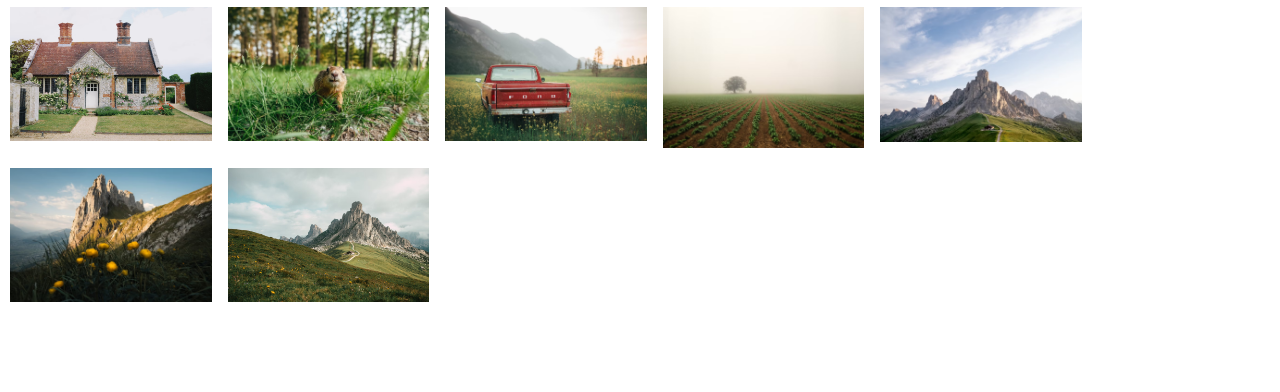
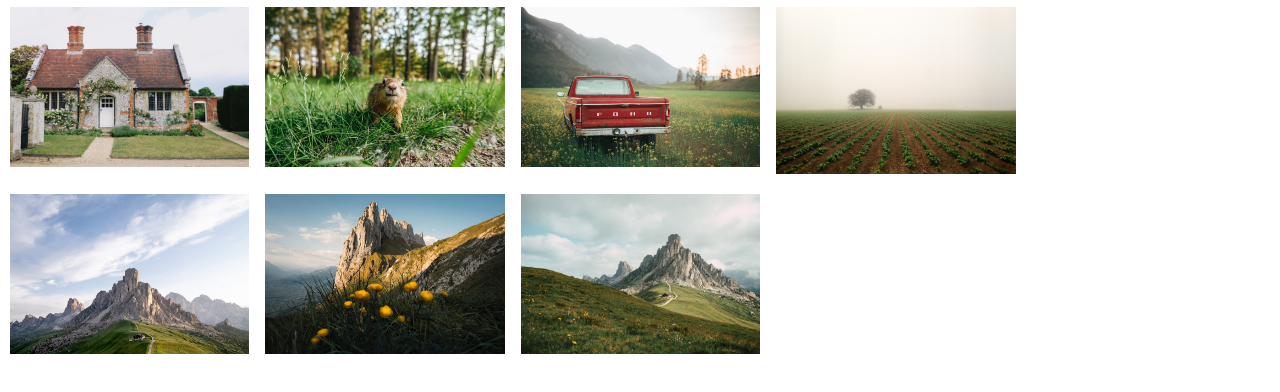
Before and after one commit to atif-saleem/Photo-gallery, a plain HTML site: page index.html in a window 1280 px wide. Shown: the part 60-452 px from the top of the page. Drawn offline with Linux system fonts and the light colour scheme.

Commit message:
code upfdtaed

```diff
--- a/index.html
+++ b/index.html
@@ -13,7 +13,7 @@
             justify-content: center;
         }
         ul li{
-            width: 200px;
+            width: 10%;
             list-style: none;
 
         }
@@ -115,7 +115,7 @@
                 padding: 10px;
             }
        ul li{
-            width: 16%;
+            width: 19%;
             list-style: none;
 
         }
```
